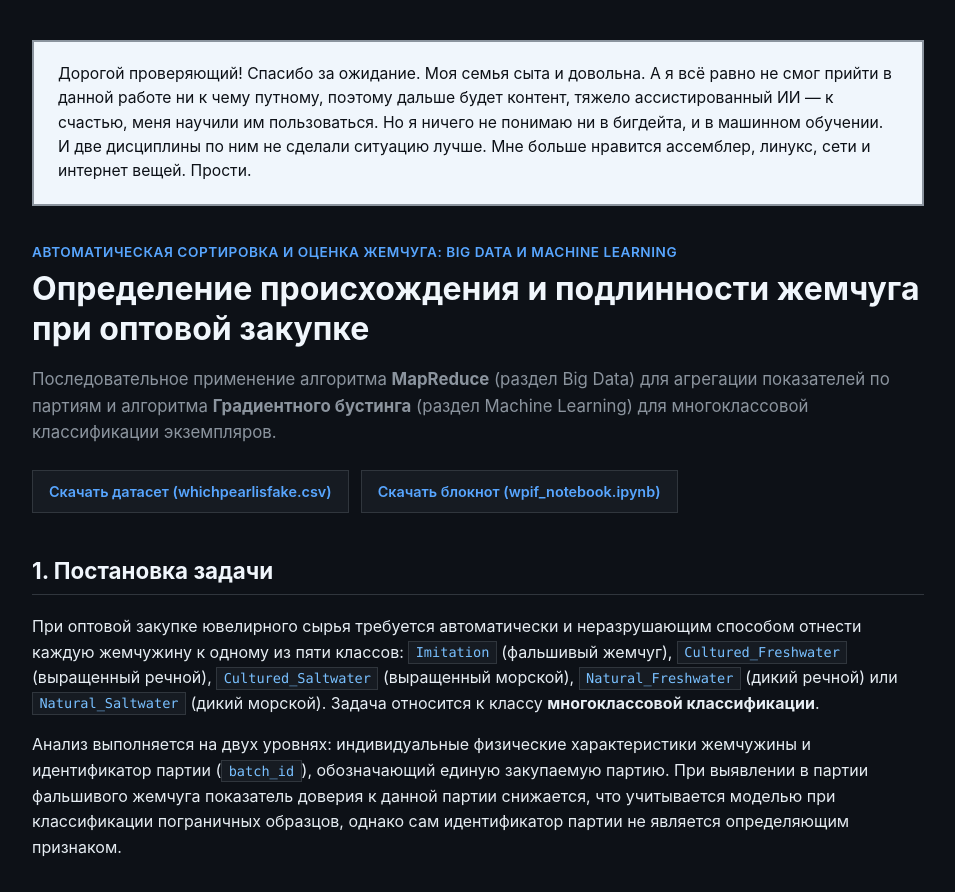
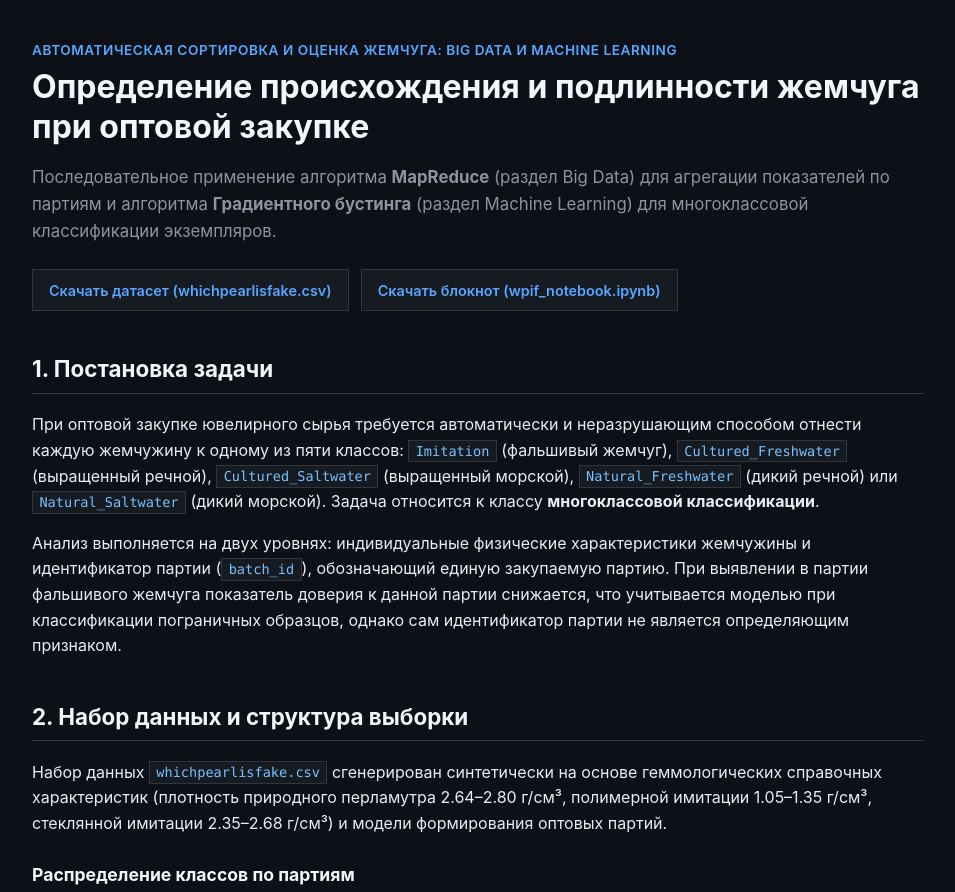
Before and after one commit to Vresige/vresige.github.io, a plain HTML site: page index.html in a window 1280 px wide. Shown: the top 892 px of the page, without its empty margins (162-1117 px from the left). Drawn offline with Linux system fonts and the light colour scheme.

Commit message:
Update index.html

```diff
--- a/index.html
+++ b/index.html
@@ -193,10 +193,6 @@
   </style>
 </head>
 <body>
-
-  <div class="reviewer-note">
-    Дорогой проверяющий! Спасибо за ожидание. Моя семья сыта и довольна. А я всё равно не смог прийти в данной работе ни к чему путному, поэтому дальше будет контент, тяжело ассистированный ИИ — к счастью, меня научили им пользоваться. Но я ничего не понимаю ни в бигдейта, и в машинном обучении. И две дисциплины по ним не сделали ситуацию лучше. Мне больше нравится ассемблер, линукс, сети и интернет вещей. Прости.
-  </div>
 
   <div class="kicker">Автоматическая сортировка и оценка жемчуга: Big Data и Machine Learning</div>
   <h1>Определение происхождения и подлинности жемчуга при оптовой закупке</h1>
```
